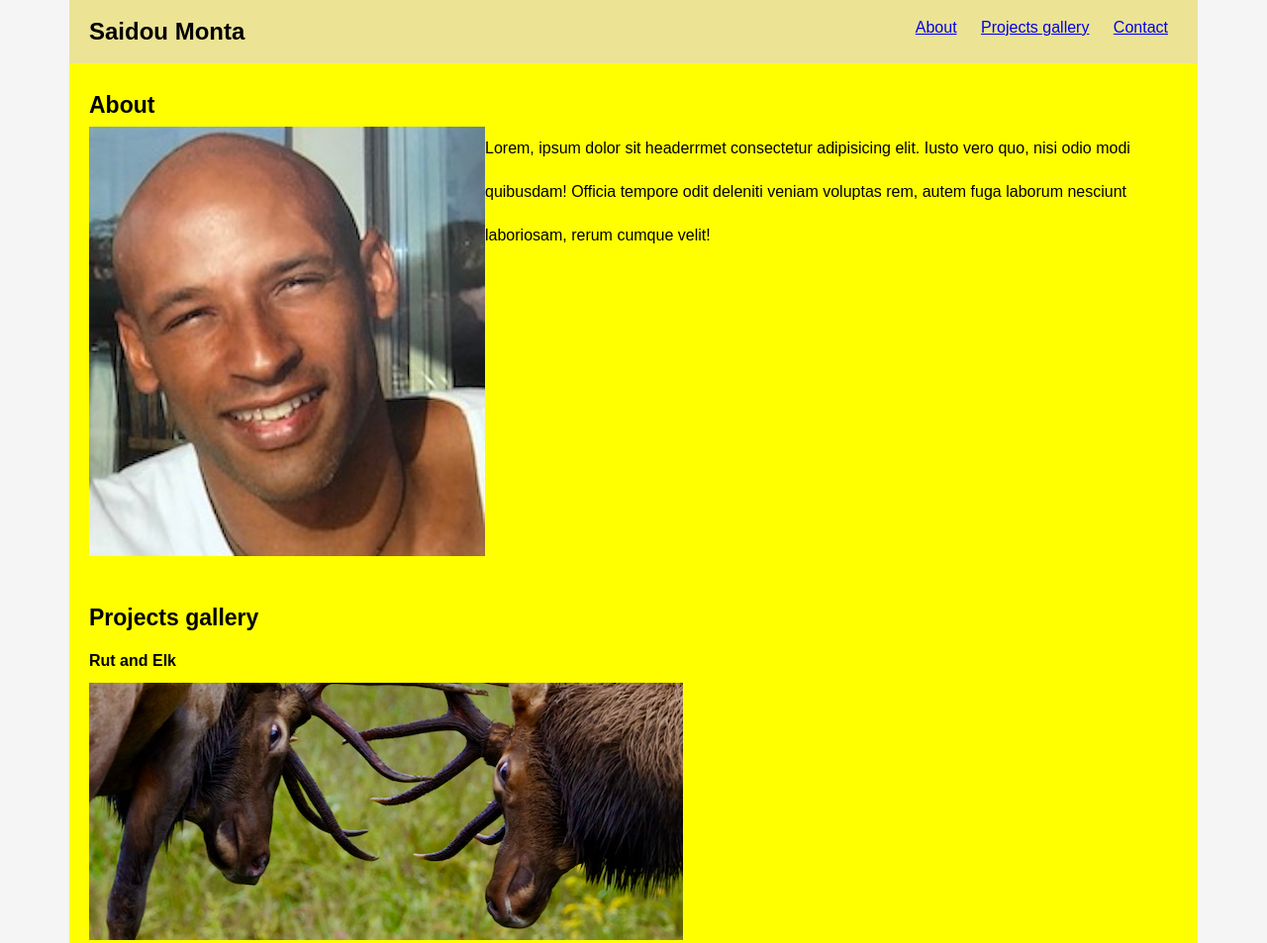
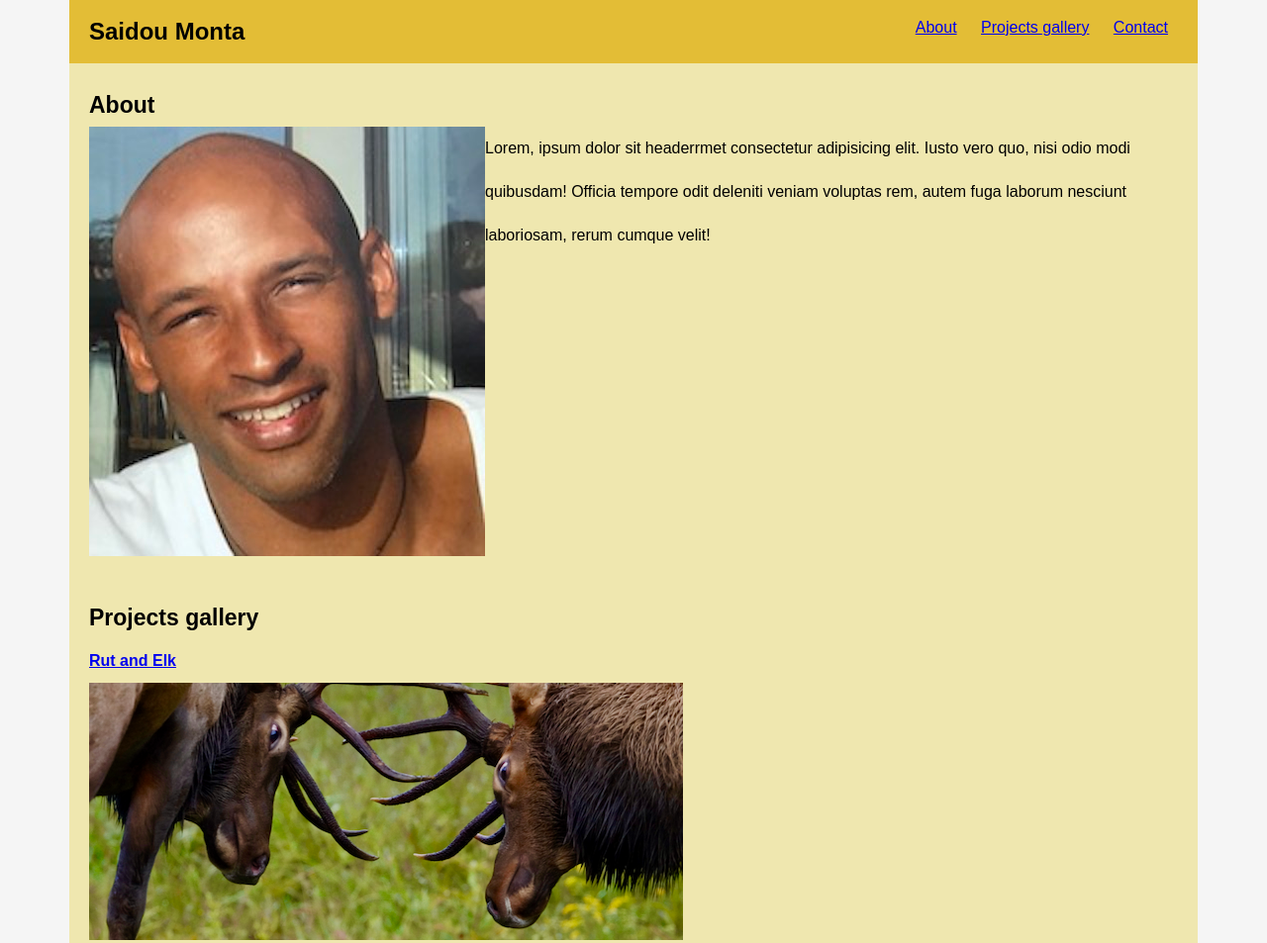
Before and after one commit to Saidou25/My-Resume, a plain HTML site: page index.html in a window 1280 px wide. Shown: the top 953 px of the page at 99% size. Drawn offline with Linux system fonts and the light colour scheme.

Commit message:
linked to a URL

```diff
--- a/assets/style.css
+++ b/assets/style.css
@@ -20,12 +20,12 @@ nav ul li  {
 .container {
     max-width: 1140px;
     margin: 0 auto;
-    background-color: yellow;
+    background-color: rgb(239, 231, 175);
 }
 
 .container > header {
     padding: 20px;
-    background-color: rgb(236, 227, 148);
+    background-color: rgb(227, 189, 54);
     display: flex;
     justify-content: space-between;
 }
--- a/index.html
+++ b/index.html
@@ -49,7 +49,9 @@
              </header>
 
              <article class="featured">
-                 <h3>Rut and Elk</h3>
+                <a href="https://saidou25.github.io/Autumn-in-Catalochee-Valley./">
+                    <h3>Rut and Elk</h3></a>
+
                  <img src="./assets/images/DSC09412.png" alt="Elks fighting"/>
              </article>
              <article>
```
